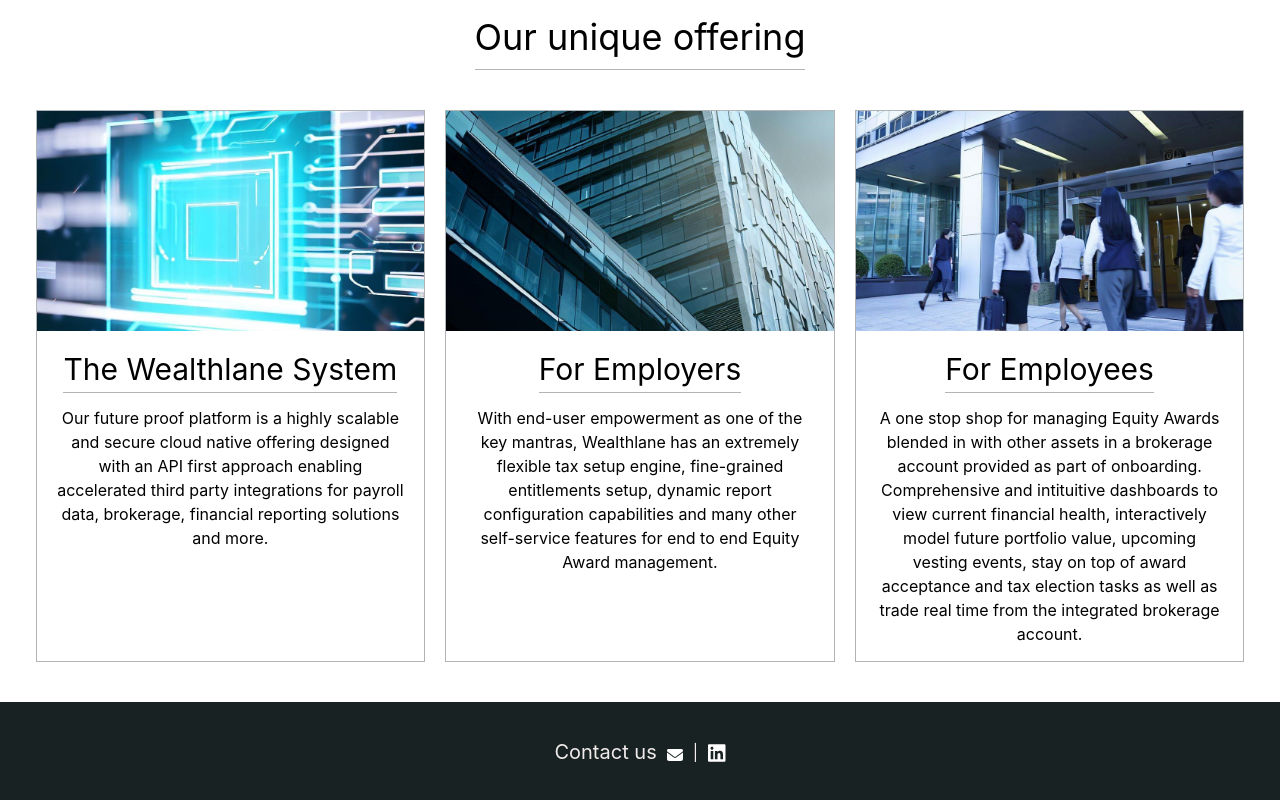
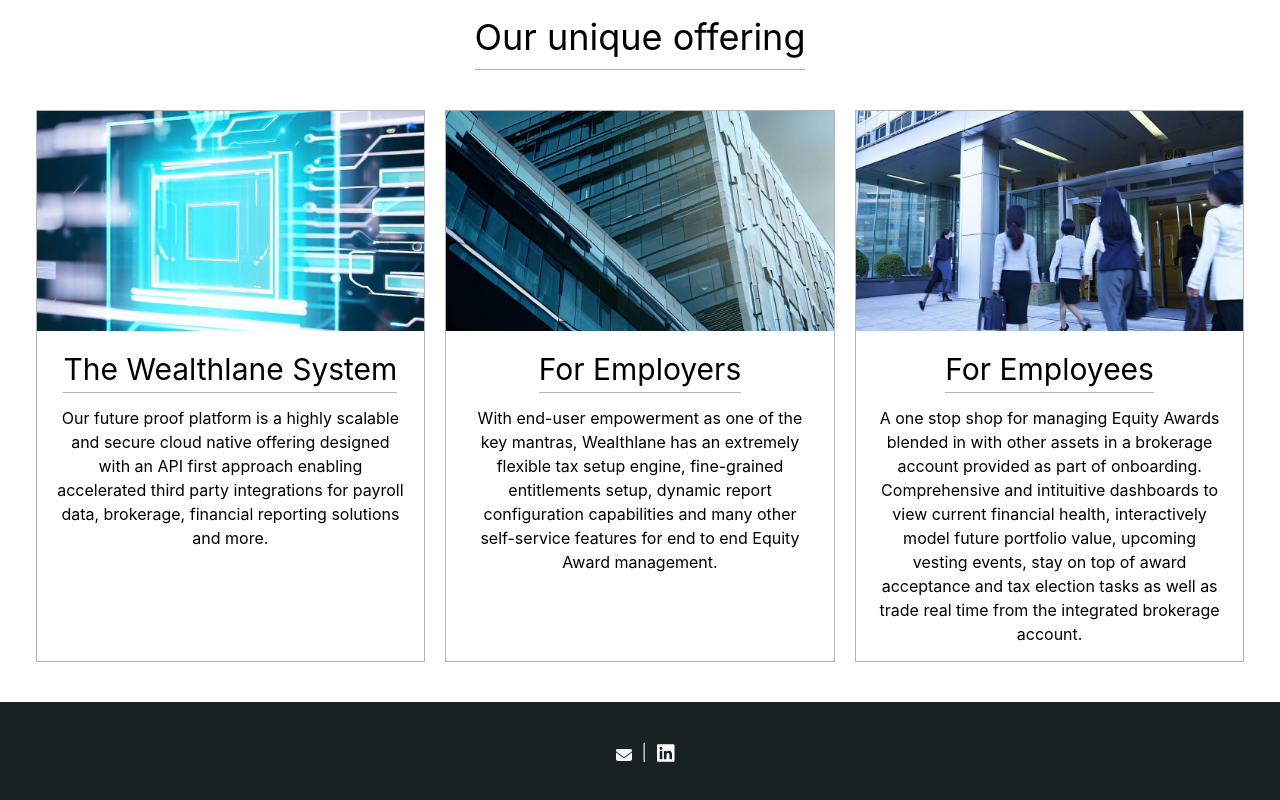
Before and after one commit to adhikp638/wealthlane, a React (Create React App) app: page / in a window 1280 px wide. Shown: the part 678-1478 px from the top of the page. Built offline with nearby package versions, Linux system fonts and the light colour scheme.

Commit message:
Jul 19 change contact section at bottom

```diff
--- a/src/components/pages/ContactsPage.js
+++ b/src/components/pages/ContactsPage.js
@@ -46,7 +46,6 @@
 
   return (
     <ContactPanel>
-       <Text>Contact us</Text>
       <ContactEmail href={`mailto:${"support@wealthlane.co"}`}>
         <EmailIcon icon={faEnvelope} />
       </ContactEmail>
```
